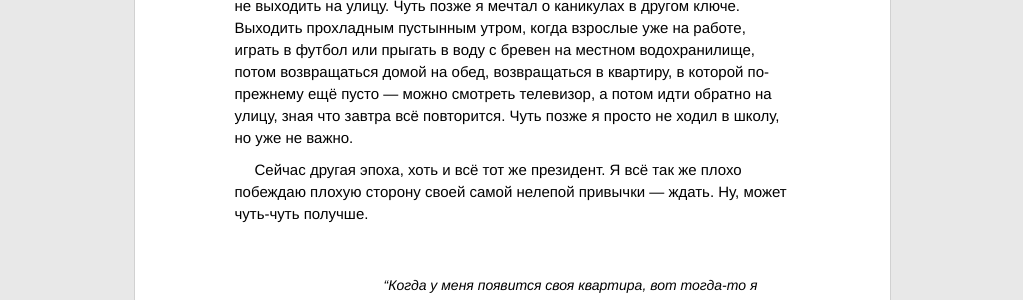
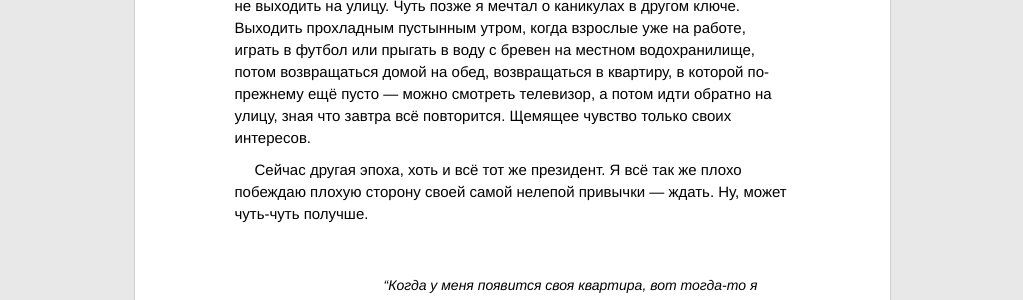
Before and after one commit to ptmt/ptmt.github.com, a Jekyll site: the page built from _posts/2012-05-10-what-are-we-waiting-for.md, in a window 1280 px wide and 900 px high. Shown: the part 304-604 px from the top of the window, without its empty margins (128-1151 px from the left). Built offline with Jekyll 4.4.1, drawn with Linux system fonts in a browser that asks for light colours; Markdown is read by kramdown in place of the engine named in the settings; some of the changed text lies outside the part shown.

Commit message:
Update _posts/2012-05-10-what-are-we-waiting-for.md

```diff
--- a/_posts/2012-05-10-what-are-we-waiting-for.md
+++ b/_posts/2012-05-10-what-are-we-waiting-for.md
@@ -5,7 +5,7 @@ title:  Чего же мы ждем
 # {{ page.title }}
 
 
-Когда-то в детстве я ждал, когда наконец наступят каникулы. Тогда я смогу читать книги весь день, поглощая страницу за страницей без всяких забот и ответственности; без зазрения совести я смогу просидеть целый день дома и не выходить на улицу. Чуть позже я мечтал о каникулах в другом ключе. Выходить прохладным пустынным утром, когда взрослые уже на работе, играть в футбол или прыгать в воду с бревен на местном водохранилище, потом возвращаться домой на обед, возвращаться в квартиру, в которой по-прежнему ещё пусто — можно смотреть телевизор, а потом идти обратно на улицу, зная что завтра всё повторится. Чуть позже я просто не ходил в школу, но уже не важно.
+Когда-то в детстве я ждал, когда наконец наступят каникулы. Тогда я смогу читать книги весь день, поглощая страницу за страницей без всяких забот и ответственности; без зазрения совести я смогу просидеть целый день дома и не выходить на улицу. Чуть позже я мечтал о каникулах в другом ключе. Выходить прохладным пустынным утром, когда взрослые уже на работе, играть в футбол или прыгать в воду с бревен на местном водохранилище, потом возвращаться домой на обед, возвращаться в квартиру, в которой по-прежнему ещё пусто — можно смотреть телевизор, а потом идти обратно на улицу, зная что завтра всё повторится. Щемящее чувство только своих интересов.
 
 Сейчас другая эпоха, хоть и всё тот же президент. Я всё так же плохо побеждаю плохую сторону своей самой нелепой привычки — ждать. Ну, может чуть-чуть получше.
 
```
